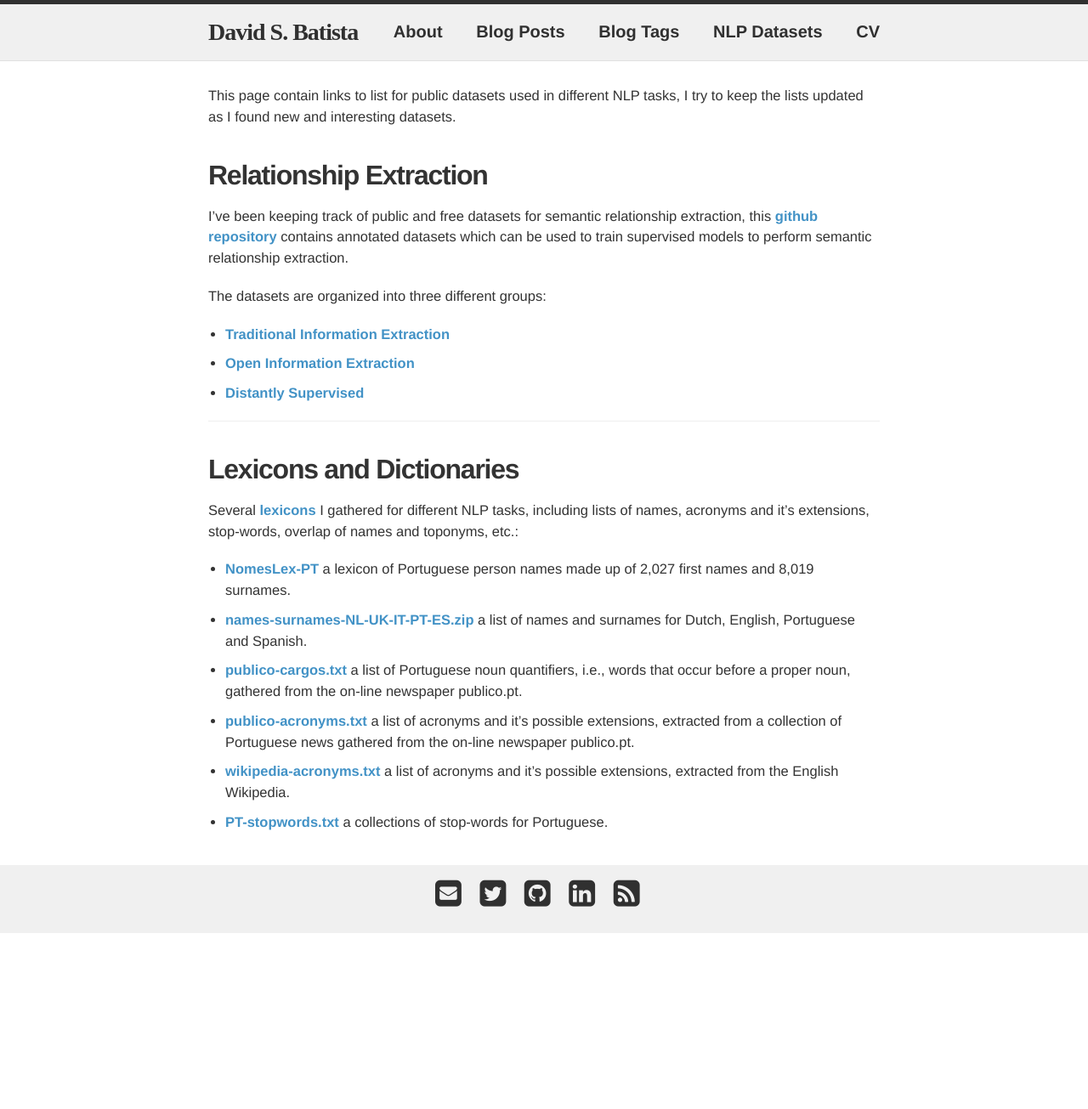
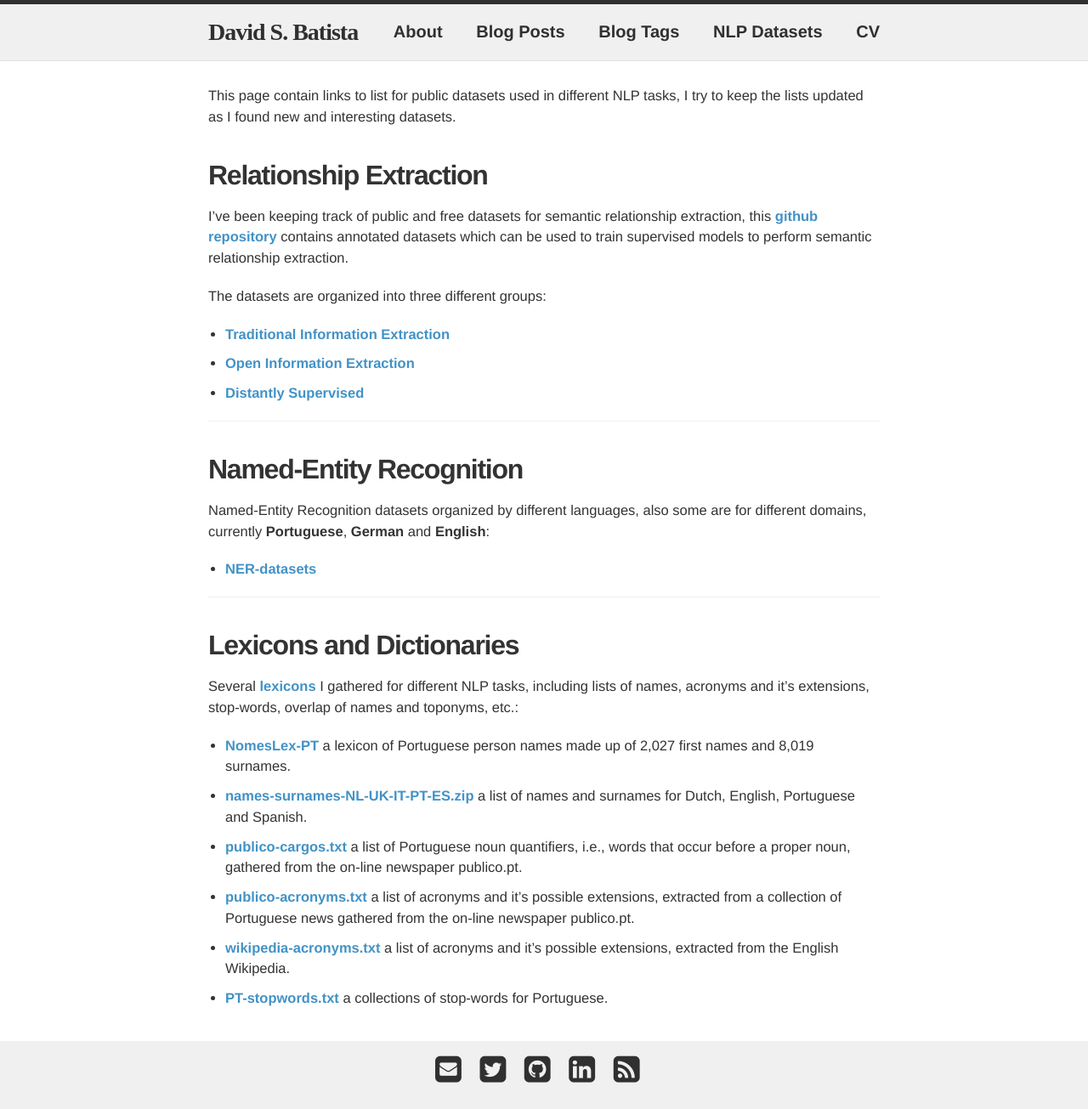
Before and after one commit to davidsbatista/davidsbatista.net, a Jekyll site: the page built from datasets.md, in a window 1280 px wide. Shown: the whole page at 85% size. Built offline with Jekyll 4.4.1, drawn with Linux system fonts in a browser that asks for light colours; nearby versions of some CDN libraries; some web fonts are replaced; before the commit the page ends 1098 px from its top, so only the background shows below that.

Commit message:
added NER datasets

```diff
--- a/datasets.md
+++ b/datasets.md
@@ -19,6 +19,14 @@ The datasets are organized into three different groups:
 
 ---
 
+## __Named-Entity Recognition__
+
+Named-Entity Recognition datasets organized by different languages, also some are for different domains, currently __Portuguese__, __German__ and __English__:
+
+ * [NER-datasets](https://github.com/davidsbatista/NER-datasets)
+
+---
+
 ## __Lexicons and Dictionaries__
 
 Several [lexicons](https://github.com/davidsbatista/lexicons) I gathered for different NLP tasks, including lists of names, acronyms and it's extensions, stop-words, overlap of names and toponyms, etc.:
@@ -36,7 +44,6 @@ Several [lexicons](https://github.com/davidsbatista/lexicons) I gathered for dif
 * [PT-stopwords.txt](https://github.com/davidsbatista/lexicons/blob/master/PT-stopwords.txt) a collections of stop-words for Portuguese.
 
 
-
 <!--
 ## __Aspect-based Sentiment Analysis__
 -->
```
